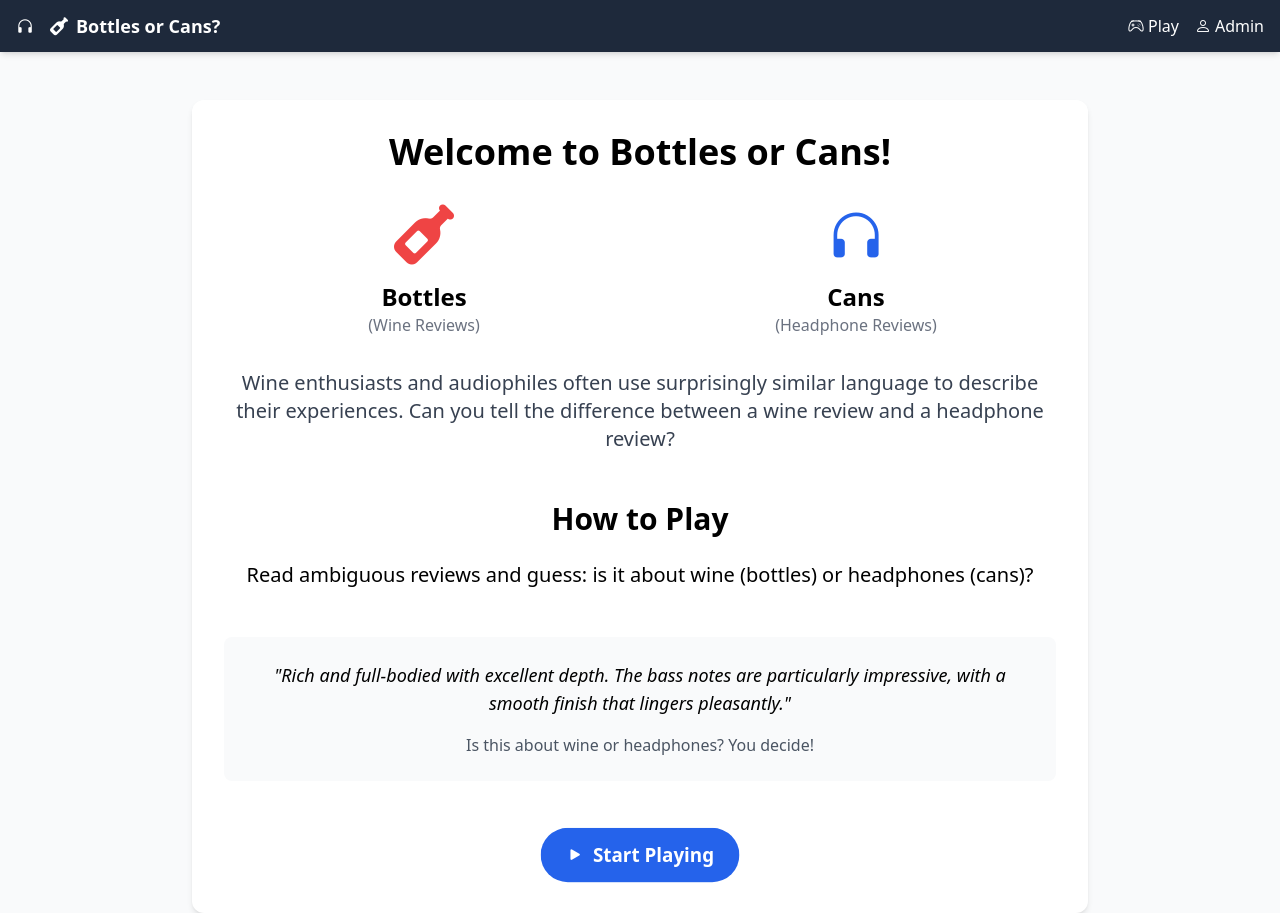
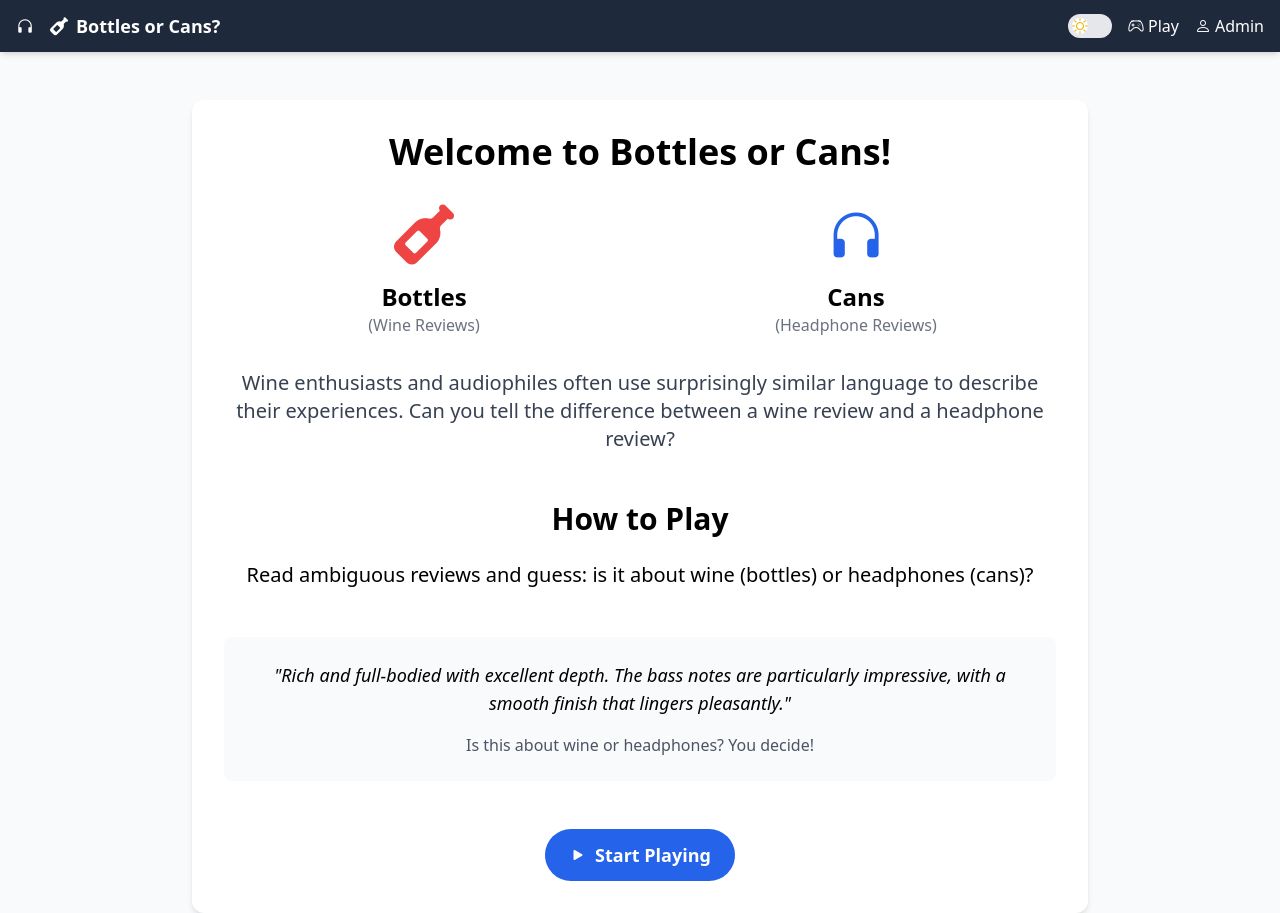
Before and after one commit to petecheslock/bottles_or_cans, a Flask app: page / in a window 1280 px wide. Run offline with Flask 3, Linux system fonts and the light colour scheme.

Commit message:
Add dark mode support with Tailwind CSS

```diff
--- /dev/null
+++ b/static/css/dark-mode.css
@@ -0,0 +1,4 @@
+/* Add any custom dark mode styles here */
+.dark .some-specific-element {
+    /* Dark mode specific styles */
+}
--- a/static/css/main.css
+++ b/static/css/main.css
@@ -588,8 +588,36 @@
   }
 }
 
+.sr-only {
+  position: absolute;
+  width: 1px;
+  height: 1px;
+  padding: 0;
+  margin: -1px;
+  overflow: hidden;
+  clip: rect(0, 0, 0, 0);
+  white-space: nowrap;
+  border-width: 0;
+}
+
 .static {
   position: static;
+}
+
+.absolute {
+  position: absolute;
+}
+
+.relative {
+  position: relative;
+}
+
+.left-1 {
+  left: 0.25rem;
+}
+
+.right-1 {
+  right: 0.25rem;
 }
 
 .mx-2 {
@@ -691,12 +719,24 @@
   display: none;
 }
 
+.h-4 {
+  height: 1rem;
+}
+
 .h-6 {
   height: 1.5rem;
 }
 
 .h-full {
   height: 100%;
+}
+
+.w-11 {
+  width: 2.75rem;
+}
+
+.w-4 {
+  width: 1rem;
 }
 
 .w-6 {
@@ -737,6 +777,11 @@
 
 .flex-1 {
   flex: 1 1 0%;
+}
+
+.translate-x-1 {
+  --tw-translate-x: 0.25rem;
+  transform: translate(var(--tw-translate-x), var(--tw-translate-y)) rotate(var(--tw-rotate)) skewX(var(--tw-skew-x)) skewY(var(--tw-skew-y)) scaleX(var(--tw-scale-x)) scaleY(var(--tw-scale-y));
 }
 
 .transform {
@@ -1151,6 +1196,10 @@
   color: rgb(30 41 59 / var(--tw-text-opacity, 1));
 }
 
+.text-transparent {
+  color: transparent;
+}
+
 .text-white {
   --tw-text-opacity: 1;
   color: rgb(255 255 255 / var(--tw-text-opacity, 1));
@@ -1179,8 +1228,18 @@
   transition-duration: 150ms;
 }
 
+.transition-transform {
+  transition-property: transform;
+  transition-timing-function: cubic-bezier(0.4, 0, 0.2, 1);
+  transition-duration: 150ms;
+}
+
 .duration-1000 {
   transition-duration: 1000ms;
+}
+
+.duration-200 {
+  transition-duration: 200ms;
 }
 
 .duration-300 {
--- a/tailwind.config.js
+++ b/tailwind.config.js
@@ -1,5 +1,6 @@
 /** @type {import('tailwindcss').Config} */
 module.exports = {
+  darkMode: 'class',
   content: [
     "./templates/**/*.{html,j2,jinja,jinja2}",
     "./static/**/*.js"
--- a/templates/base.html
+++ b/templates/base.html
@@ -1,5 +1,5 @@
 <!DOCTYPE html>
-<html lang="en">
+<html lang="en" class="light">
 <head>
     <meta charset="UTF-8">
     <meta name="viewport" content="width=device-width, initial-scale=1.0">
@@ -12,9 +12,16 @@
     <link rel="stylesheet" href="https://cdnjs.cloudflare.com/ajax/libs/animate.css/4.1.1/animate.min.css">
     <!-- Tailwind CSS -->
     <link href="{{ url_for('static', filename='css/main.css') }}" rel="stylesheet">
+    <script>
+        // Check for saved dark mode preference
+        if (localStorage.getItem('darkMode') === 'true' ||
+            (!localStorage.getItem('darkMode') && window.matchMedia('(prefers-color-scheme: dark)').matches)) {
+            document.documentElement.classList.add('dark');
+        }
+    </script>
 </head>
-<body class="bg-gray-50 font-sans">
-    <nav class="bg-slate-800 shadow-md animate__animated animate__fadeIn">
+<body class="bg-gray-50 dark:bg-gray-900 font-sans transition-colors duration-200">
+    <nav class="bg-slate-800 dark:bg-gray-950 shadow-md animate__animated animate__fadeIn">
         <div class="container mx-auto px-4">
             <div class="flex flex-wrap justify-between items-center py-3">
                 <a class="text-white text-lg font-semibold hover:text-gray-200 transition-colors duration-300" href="{{ url_for('index') }}">
@@ -26,7 +33,15 @@
                     </svg>
                 </button>
                 <div class="hidden lg:flex lg:items-center" id="navbarNav">
-                    <div class="flex flex-col lg:flex-row space-y-2 lg:space-y-0 lg:space-x-4">
+                    <div class="flex flex-col lg:flex-row space-y-2 lg:space-y-0 lg:space-x-4 items-center">
+                        <div class="flex items-center">
+                            <button id="darkModeToggle" class="relative inline-flex items-center h-6 rounded-full w-11 transition-colors focus:outline-none bg-gray-200 dark:bg-blue-600">
+                                <span class="sr-only">Toggle dark mode</span>
+                                <span id="toggleCircle" class="inline-block w-4 h-4 transform transition-transform bg-white rounded-full translate-x-1 dark:translate-x-6"></span>
+                                <i class="bi bi-sun absolute left-1 text-yellow-500 dark:text-transparent"></i>
+                                <i class="bi bi-moon absolute right-1 text-transparent dark:text-white"></i>
+                            </button>
+                        </div>
                         <a class="text-white hover:text-gray-200 hover:-translate-y-0.5 transition-all duration-300" href="{{ url_for('play_game') }}">
                             <i class="bi bi-controller mr-1"></i>Play
                         </a>
@@ -72,5 +87,38 @@
             menu.classList.toggle('flex');
         });
     </script>
+
+    <script>
+        const darkModeToggle = document.getElementById('darkModeToggle');
+        const html = document.documentElement;
+
+        function updateDarkMode(isDark) {
+            if (isDark) {
+                html.classList.add('dark');
+                darkModeToggle.setAttribute('aria-checked', 'true');
+            } else {
+                html.classList.remove('dark');
+                darkModeToggle.setAttribute('aria-checked', 'false');
+            }
+            localStorage.setItem('darkMode', isDark);
+        }
+
+        // Initialize toggle state
+        if (html.classList.contains('dark')) {
+            darkModeToggle.setAttribute('aria-checked', 'true');
+        }
+
+        darkModeToggle.addEventListener('click', () => {
+            const isDark = !html.classList.contains('dark');
+            updateDarkMode(isDark);
+        });
+
+        // Check system preference changes
+        window.matchMedia('(prefers-color-scheme: dark)').addEventListener('change', e => {
+            if (!localStorage.getItem('darkMode')) {
+                updateDarkMode(e.matches);
+            }
+        });
+    </script>
 </body>
 </html>
--- a/templates/landing.html
+++ b/templates/landing.html
@@ -3,9 +3,9 @@
 {% block content %}
 <div class="container mx-auto px-4 mt-12">
     <div class="max-w-4xl mx-auto">
-        <div class="bg-white rounded-xl shadow-md animate__animated animate__fadeIn">
+        <div class="bg-white dark:bg-gray-800 rounded-xl shadow-md animate__animated animate__fadeIn">
             <div class="p-8 text-center">
-                <h1 class="text-4xl font-bold mb-8">Welcome to Bottles or Cans!</h1>
+                <h1 class="text-4xl font-bold mb-8 dark:text-white">Welcome to Bottles or Cans!</h1>
                 <div class="grid md:grid-cols-2 gap-8 mb-8">
                     <div>
                         <div class="text-6xl mb-4">
@@ -23,7 +23,7 @@
                     </div>
                 </div>
 
-                <p class="text-xl text-gray-700 mb-8">
+                <p class="text-xl text-gray-700 dark:text-gray-300 mb-8">
                     Wine enthusiasts and audiophiles often use surprisingly similar language to describe their experiences.
                     Can you tell the difference between a wine review and a headphone review?
                 </p>
@@ -36,18 +36,18 @@
                     </p>
                 </div>
 
-                <div class="bg-gray-50 rounded-lg p-6 mb-12">
-                    <p class="italic text-lg">
+                <div class="bg-gray-50 dark:bg-gray-700 rounded-lg p-6 mb-12">
+                    <p class="italic text-lg dark:text-gray-200">
                         "Rich and full-bodied with excellent depth. The bass notes are particularly impressive,
                         with a smooth finish that lingers pleasantly."
                     </p>
-                    <p class="text-gray-600 mt-4">
+                    <p class="text-gray-600 dark:text-gray-400 mt-4">
                         Is this about wine or headphones? You decide!
                     </p>
                 </div>
 
                 <a href="{{ url_for('start_game') }}"
-                   class="inline-flex items-center px-6 py-3 text-lg font-semibold text-white bg-blue-600 rounded-full hover:-translate-y-0.5 transition-all duration-300 animate__animated animate__pulse animate__infinite">
+                   class="inline-flex items-center px-6 py-3 text-lg font-semibold text-white bg-blue-600 hover:bg-blue-700 rounded-full">
                     <i class="bi bi-play-fill mr-2"></i>Start Playing
                 </a>
             </div>
```
Also changed, not shown: other parts of static/css/main.css (+64 -0 lines).
